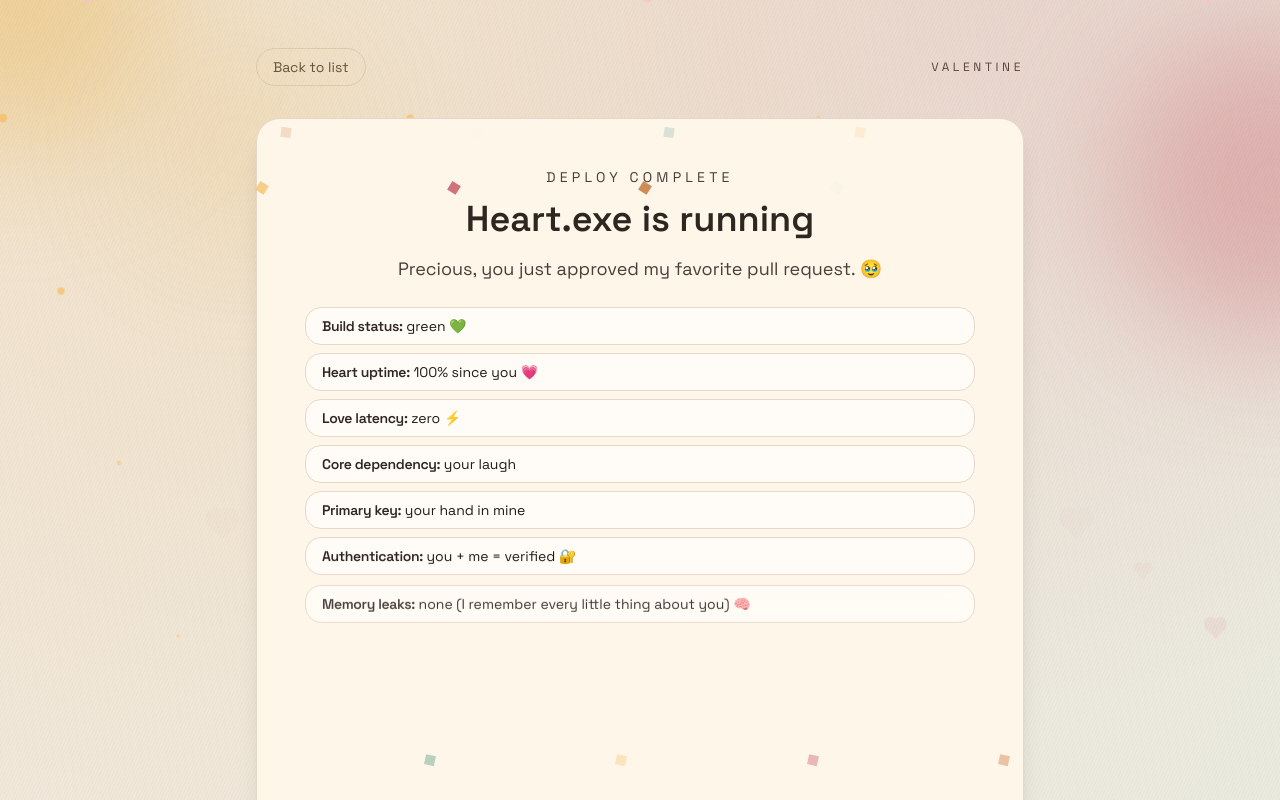
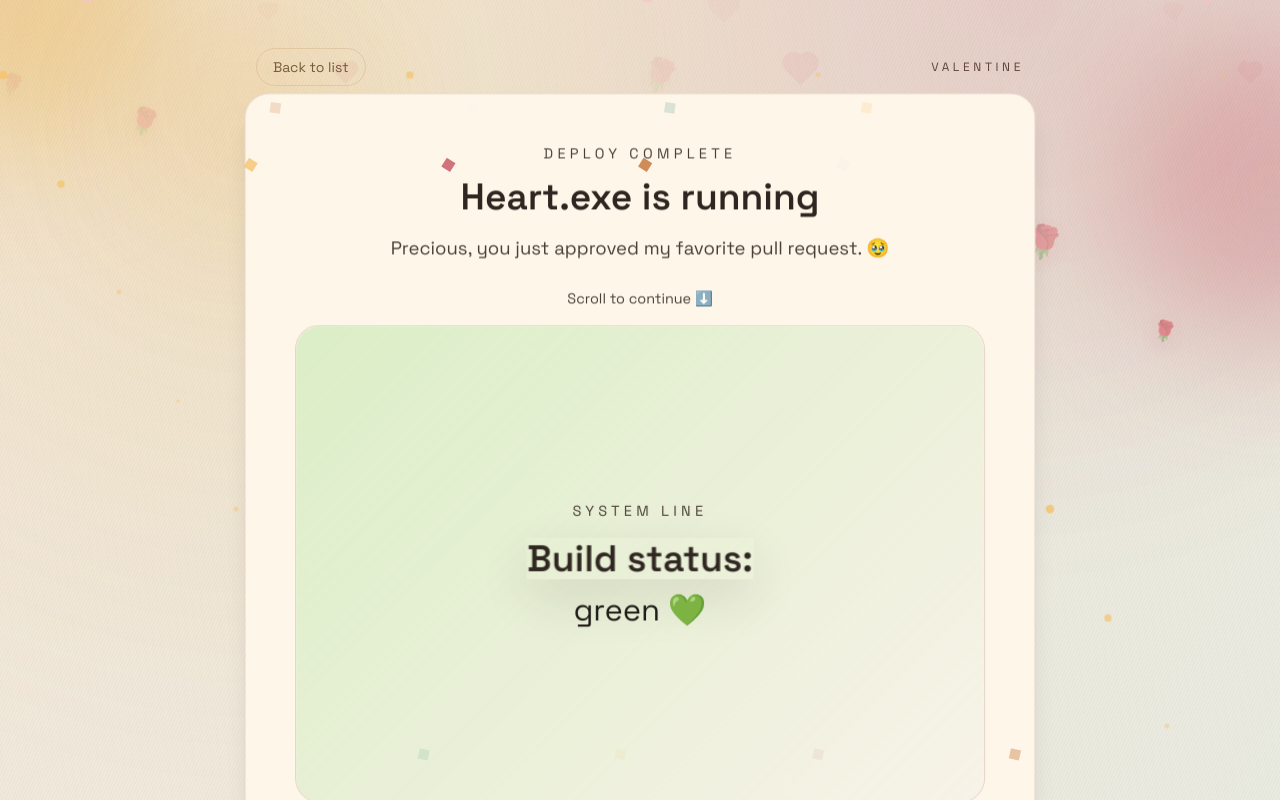
Before and after one commit to abelbegashaw/list-for-two, a Next.js app: page /valentine in a window 1280 px wide. Both pictures are taken after a click on the button "Yes, I choose you 💞". Shown: the top 800 px of the page. Built offline with nearby package versions, Linux system fonts and the light colour scheme.

Commit message:
embedding some surprise

```diff
--- a/app/valentine/page.tsx
+++ b/app/valentine/page.tsx
@@ -23,6 +23,7 @@ const noMessages = [
   "Are you sure? That throws an exception.",
   "I will keep the loop running.",
   "Abort? Not in this build.",
+  "Come on Precious, do you really wanna miss out on me?",
 ]
 
 const loveLines: LoveLine[] = [
@@ -49,6 +50,29 @@ const loveLines: LoveLine[] = [
 ]
 
 const footerEmojis = ["💞", "💗", "🌹", "✨", "💘", "💫"]
+
+const slideGradients = [
+  "bg-[linear-gradient(135deg,rgba(190,232,170,0.55),rgba(247,242,232,0.85))]",
+  "bg-[linear-gradient(135deg,rgba(241,174,195,0.45),rgba(247,242,232,0.85))]",
+  "bg-[linear-gradient(135deg,rgba(250,228,140,0.5),rgba(247,242,232,0.85))]",
+  "bg-[linear-gradient(135deg,rgba(210,196,170,0.45),rgba(247,242,232,0.85))]",
+  "bg-[linear-gradient(135deg,rgba(238,210,168,0.45),rgba(247,242,232,0.85))]",
+  "bg-[linear-gradient(135deg,rgba(200,225,255,0.45),rgba(247,242,232,0.85))]",
+  "bg-[linear-gradient(135deg,rgba(214,214,214,0.5),rgba(247,242,232,0.85))]",
+  "bg-[linear-gradient(135deg,rgba(255,204,184,0.45),rgba(247,242,232,0.85))]",
+  "bg-[linear-gradient(135deg,rgba(188,222,204,0.45),rgba(247,242,232,0.85))]",
+  "bg-[linear-gradient(135deg,rgba(197,217,248,0.45),rgba(247,242,232,0.85))]",
+  "bg-[linear-gradient(135deg,rgba(240,215,170,0.5),rgba(247,242,232,0.85))]",
+  "bg-[linear-gradient(135deg,rgba(245,224,170,0.5),rgba(247,242,232,0.85))]",
+  "bg-[linear-gradient(135deg,rgba(222,196,178,0.45),rgba(247,242,232,0.85))]",
+  "bg-[linear-gradient(135deg,rgba(120,160,210,0.35),rgba(247,242,232,0.85))]",
+  "bg-[linear-gradient(135deg,rgba(233,188,198,0.45),rgba(247,242,232,0.85))]",
+  "bg-[linear-gradient(135deg,rgba(235,205,185,0.45),rgba(247,242,232,0.85))]",
+  "bg-[linear-gradient(135deg,rgba(200,210,255,0.4),rgba(247,242,232,0.85))]",
+  "bg-[linear-gradient(135deg,rgba(210,196,182,0.45),rgba(247,242,232,0.85))]",
+  "bg-[linear-gradient(135deg,rgba(236,195,195,0.45),rgba(247,242,232,0.85))]",
+  "bg-[linear-gradient(135deg,rgba(240,210,200,0.45),rgba(247,242,232,0.85))]",
+]
 
 const introVariants = {
   initial: { opacity: 0, y: 16 },
@@ -79,6 +103,68 @@ const SystemLoveLine = ({
       {line.label}:
     </span>{" "}
     <span className="text-[color:var(--ink)]">{line.value}</span>
+  </motion.div>
+)
+
+const LoveSlide = ({ line, index }: { line: LoveLine; index: number }) => (
+  <motion.div
+    initial={{ opacity: 0, rotateX: 38, rotateY: -22, scale: 0.92, y: 28 }}
+    whileInView={{ opacity: 1, rotateX: 0, rotateY: 0, scale: 1, y: 0 }}
+    viewport={{ once: false, amount: 0.6 }}
+    transition={{ duration: 0.8, ease: [0.22, 1, 0.36, 1] }}
+    style={{ transformPerspective: 1400 }}
+    className={`scroll-slide flex h-full snap-start flex-col items-center justify-center rounded-3xl px-4 text-center shadow-lg ${slideGradients[index % slideGradients.length]}`}
+  >
+    <p className="text-sm uppercase tracking-[0.3em] text-muted">System line</p>
+    <p className="mt-4 text-3xl font-semibold text-deep sm:text-4xl shadow-[0_18px_50px_rgba(47,38,33,0.12)]">
+      {line.label}:
+    </p>
+    <p className="mt-3 text-2xl text-[color:var(--ink)] sm:text-3xl">
+      {line.value}
+    </p>
+  </motion.div>
+)
+
+const FinalLoveSlide = ({
+  finalMessage,
+  confirmedMessage,
+}: {
+  finalMessage: boolean
+  confirmedMessage: boolean
+}) => (
+  <motion.div
+    initial={{ opacity: 0, rotateX: 38, rotateY: 22, scale: 0.92, y: 28 }}
+    whileInView={{ opacity: 1, rotateX: 0, rotateY: 0, scale: 1, y: 0 }}
+    viewport={{ once: false, amount: 0.6 }}
+    transition={{ duration: 0.8, ease: [0.22, 1, 0.36, 1] }}
+    style={{ transformPerspective: 1400 }}
+    className="scroll-slide flex h-full flex-col items-center justify-center gap-3 rounded-3xl bg-[color:var(--rose)] px-4 text-center text-[color:var(--card)] shadow-2xl"
+  >
+    <p className="text-xs uppercase tracking-[0.3em] text-[color:var(--card)]/70">Final prompt</p>
+    <AnimatePresence>
+      {finalMessage ? (
+        <motion.p
+          initial={{ opacity: 0, y: 10 }}
+          animate={{ opacity: 1, y: 0 }}
+          transition={{ duration: 0.6 }}
+          className="text-2xl font-semibold sm:text-3xl"
+        >
+          Will you be my Valentine? 🌹
+        </motion.p>
+      ) : null}
+    </AnimatePresence>
+    <AnimatePresence>
+      {confirmedMessage ? (
+        <motion.p
+          initial={{ opacity: 0, y: 8 }}
+          animate={{ opacity: 1, y: 0 }}
+          transition={{ duration: 0.6, delay: 0.1 }}
+          className="text-base text-[color:var(--card)]/90"
+        >
+          Already confirmed. Always. ✨💞💗
+        </motion.p>
+      ) : null}
+    </AnimatePresence>
   </motion.div>
 )
 
@@ -136,6 +222,37 @@ const Sparkles = () => {
             animationDelay: sparkle.delay,
           }}
         />
+      ))}
+    </div>
+  )
+}
+
+const FlowerSprinkles = () => {
+  const flowers = useMemo(
+    () =>
+      Array.from({ length: 10 }, (_, index) => ({
+        id: index,
+        left: `${(index * 100) / 10}%`,
+        delay: `${(index % 5) * 0.6}s`,
+        size: 20 + (index % 3) * 6,
+      })),
+    []
+  )
+
+  return (
+    <div className="pointer-events-none absolute inset-0">
+      {flowers.map((flower) => (
+        <span
+          key={flower.id}
+          className="flower-float"
+          style={{
+            left: flower.left,
+            fontSize: `${flower.size}px`,
+            animationDelay: flower.delay,
+          }}
+        >
+          🌹
+        </span>
       ))}
     </div>
   )
@@ -261,64 +378,23 @@ const CelebrationScene = ({
         Booting romance… 💗
       </p>
     ) : (
-      <div className="mx-auto mt-6 flex w-full max-w-2xl flex-col gap-2 text-left">
-        {loveLines.map((line, index) => (
-          <SystemLoveLine
-            key={line.label}
-            line={line}
-            delay={0.2 + index * 0.25}
-          />
-        ))}
+      <div className="mx-auto mt-6 w-full max-w-2xl">
+        <p className="text-center text-sm text-muted">Scroll to continue ⬇️</p>
+        <div className="scroll-clean scroll-stage mt-4 h-[58vh] snap-y snap-mandatory overflow-y-auto rounded-3xl border border-[color:var(--line)] bg-transparent">
+          {loveLines.map((line, index) => (
+            <div key={line.label} className="h-[58vh] snap-start">
+              <LoveSlide line={line} index={index} />
+            </div>
+          ))}
+          <div className="h-[58vh] snap-start p-4">
+            <FinalLoveSlide
+              finalMessage={finalMessage}
+              confirmedMessage={confirmedMessage}
+            />
+          </div>
+        </div>
       </div>
     )}
-
-    <AnimatePresence>
-      {(finalMessage || confirmedMessage) && (
-        <motion.div
-          initial={{ opacity: 0, y: 14 }}
-          animate={{ opacity: 1, y: 0 }}
-          exit={{ opacity: 0, y: 8 }}
-          transition={{ duration: 0.6 }}
-          className="relative mt-10 overflow-hidden rounded-3xl border border-[color:var(--line)] bg-[color:var(--card)] px-6 py-6 text-center shadow-lg"
-        >
-          {footerEmojis.map((emoji, index) => (
-            <motion.span
-              key={`${emoji}-${index}`}
-              className="absolute text-lg"
-              style={{
-                left: `${8 + index * 14}%`,
-                top: index % 2 === 0 ? "-6px" : "auto",
-                bottom: index % 2 === 0 ? "auto" : "-8px",
-              }}
-              animate={{ y: [0, -6, 0], opacity: [0.6, 1, 0.7] }}
-              transition={{ duration: 3.2, repeat: Infinity, delay: index * 0.3 }}
-            >
-              {emoji}
-            </motion.span>
-          ))}
-          {finalMessage && (
-            <motion.p
-              initial={{ opacity: 0, y: 10 }}
-              animate={{ opacity: 1, y: 0 }}
-              transition={{ duration: 0.6 }}
-              className="text-2xl font-semibold text-deep"
-            >
-              Will you be my Valentine? 🌙
-            </motion.p>
-          )}
-          {confirmedMessage && (
-            <motion.p
-              initial={{ opacity: 0, y: 8 }}
-              animate={{ opacity: 1, y: 0 }}
-              transition={{ duration: 0.6, delay: 0.2 }}
-              className="mt-2 text-lg text-[color:var(--rose)]"
-            >
-              Already confirmed. Always. 💞✨
-            </motion.p>
-          )}
-        </motion.div>
-      )}
-    </AnimatePresence>
   </motion.div>
 )
 
@@ -363,8 +439,15 @@ export default function ValentinePage() {
     target: pageRef,
     offset: ["start end", "end start"],
   })
-  const glowY = useTransform(scrollYProgress, [0, 1], [0, -60])
-  const glowOpacity = useTransform(scrollYProgress, [0, 1], [0.25, 0.55])
+  const glowY = useTransform(scrollYProgress, [0, 1], [0, -80])
+  const glowOpacity = useTransform(scrollYProgress, [0, 0.4, 0.7, 1], [0.18, 0.5, 0.25, 0.6])
+  const tintOpacity = useTransform(scrollYProgress, [0, 0.35, 0.7, 1], [0.05, 0.22, 0.12, 0.3])
+  const cardScale = useTransform(scrollYProgress, [0, 0.5, 1], [1, 1.03, 0.98])
+  const cardY = useTransform(scrollYProgress, [0, 0.5, 1], [0, -14, 10])
+  const cardRotateX = useTransform(scrollYProgress, [0, 0.5, 1], [6, 0, -4])
+  const cardRotateY = useTransform(scrollYProgress, [0, 0.5, 1], [-6, 0, 6])
+  const floatOpacity = useTransform(scrollYProgress, [0, 0.4, 0.8, 1], [0.55, 1, 0.6, 0.85])
+  const floatScale = useTransform(scrollYProgress, [0, 0.5, 1], [1, 1.06, 0.98])
 
   const handleBackgroundClick = (event: ReactMouseEvent<HTMLDivElement>) => {
     const target = event.target as HTMLElement | null
@@ -447,6 +530,39 @@ export default function ValentinePage() {
           width: 10px;
           height: 10px;
           animation: confetti-fall 2.6s linear infinite;
+        }
+        .flower-float {
+          position: absolute;
+          bottom: -30px;
+          opacity: 0.7;
+          filter: drop-shadow(0 6px 10px rgba(194, 75, 90, 0.35));
+          animation: flower-float 10s ease-in-out infinite;
+        }
+        @keyframes flower-float {
+          0% {
+            transform: translateY(0) rotate(0deg);
+            opacity: 0;
+          }
+          20% {
+            opacity: 0.85;
+          }
+          100% {
+            transform: translateY(-110vh) rotate(18deg);
+            opacity: 0;
+          }
+        }
+        .scroll-clean {
+          scrollbar-width: none;
+          -ms-overflow-style: none;
+        }
+        .scroll-clean::-webkit-scrollbar {
+          display: none;
+        }
+        .scroll-stage {
+          perspective: 1200px;
+        }
+        .scroll-slide {
+          transform-style: preserve-3d;
         }
         @keyframes sparkle {
           0%,
@@ -534,12 +650,27 @@ export default function ValentinePage() {
       <div className="pointer-events-none absolute inset-0 grain-overlay" aria-hidden="true" />
 
       <motion.div
+        className="pointer-events-none absolute inset-0"
+        style={{ opacity: tintOpacity }}
+      >
+        <div className="h-full w-full bg-[radial-gradient(circle_at_20%_10%,rgba(245,194,107,0.5),transparent_55%),radial-gradient(circle_at_80%_0%,rgba(194,75,90,0.35),transparent_45%)]" />
+      </motion.div>
+      <motion.div
         className="pointer-events-none absolute left-[10%] top-16 h-56 w-56 rounded-full bg-[color:var(--sun)]/30 blur-3xl"
         style={{ y: glowY, opacity: glowOpacity }}
       />
-      <FloatingHearts />
-      <Sparkles />
-      <Petals />
+      <motion.div className="pointer-events-none absolute inset-0" style={{ opacity: floatOpacity, scale: floatScale }}>
+        <FloatingHearts />
+      </motion.div>
+      <motion.div className="pointer-events-none absolute inset-0" style={{ opacity: floatOpacity }}>
+        <Sparkles />
+      </motion.div>
+      <motion.div className="pointer-events-none absolute inset-0" style={{ opacity: floatOpacity }}>
+        <Petals />
+      </motion.div>
+      <motion.div className="pointer-events-none absolute inset-0" style={{ opacity: floatOpacity }}>
+        <FlowerSprinkles />
+      </motion.div>
 
       <div className="mx-auto w-full max-w-3xl flex flex-col gap-8">
         <div className="flex items-center justify-between">
@@ -555,10 +686,11 @@ export default function ValentinePage() {
         </div>
 
         <motion.div
-          initial={{ opacity: 0, y: 24 }}
-          whileInView={{ opacity: 1, y: 0 }}
+          initial={{ opacity: 0 }}
+          whileInView={{ opacity: 1 }}
           viewport={{ once: false, amount: 0.3 }}
           transition={{ duration: 0.7, ease: "easeOut" }}
+          style={{ scale: cardScale, y: cardY, rotateX: cardRotateX, rotateY: cardRotateY, transformPerspective: 1200 }}
           className="relative rounded-3xl border border-[color:var(--line)] bg-[color:var(--card)] p-8 sm:p-12 shadow-xl"
         >
           <AnimatePresence mode="wait">
```
Also changed, not shown: app/page.tsx (+17 -4 lines).
